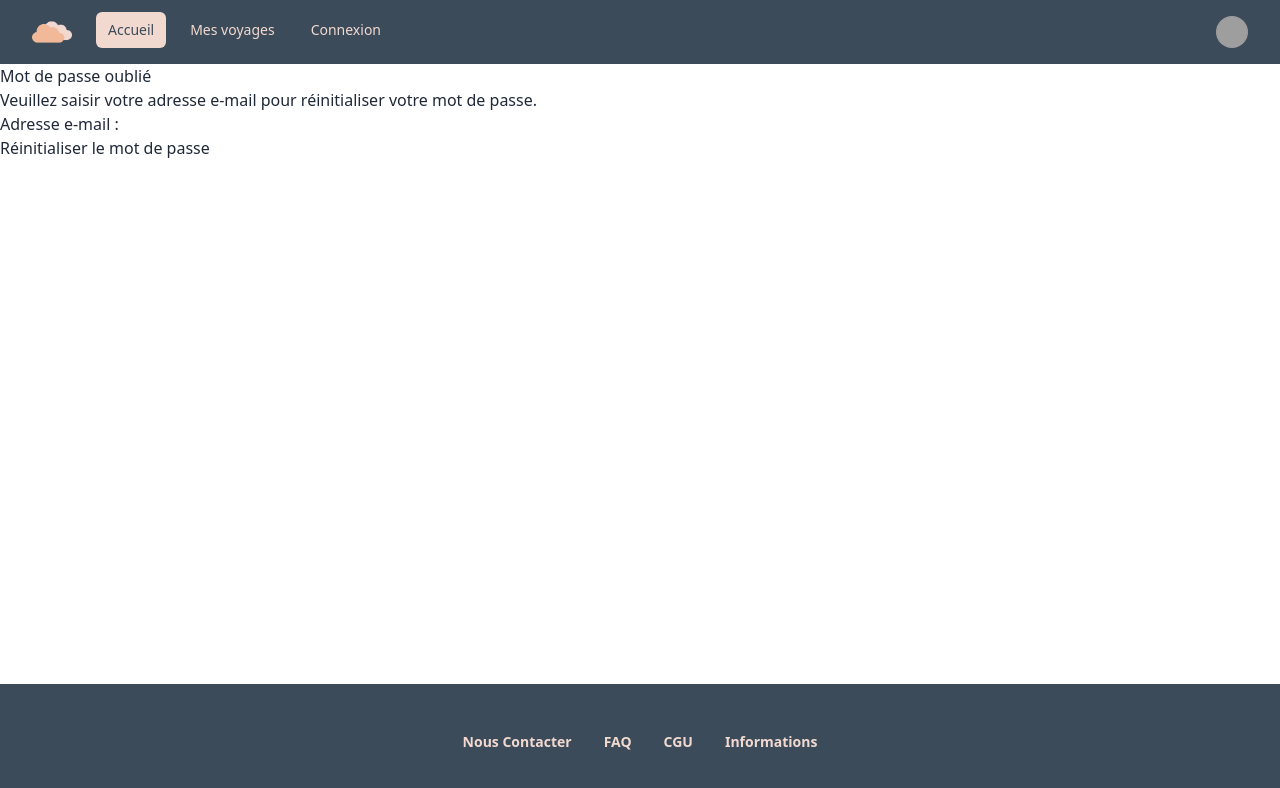
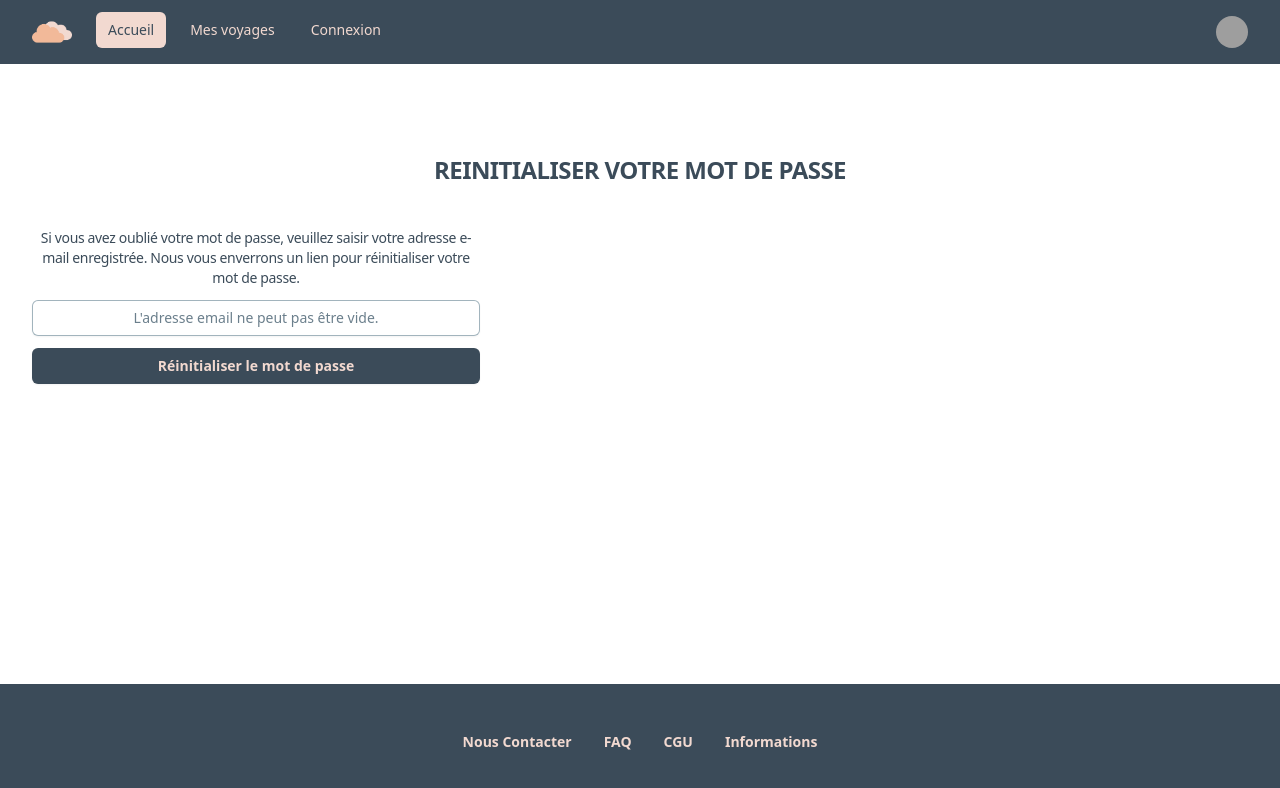
Before and after one commit to laurafeugene/site-voyage-front, a React (Vite) app: page /mot-de-passe-oublie in a window 1280 px wide. Shown: the top 788 px of the page. Built offline with nearby package versions, Linux system fonts and the light colour scheme; grey boxes are pictures that could not be loaded.

Commit message:
:feat: ajout du formulaire de mot de passe oublié avec champ obligatoire

```diff
--- a/src/components/App/ForgottenPassword/ForgottenPassword.tsx
+++ b/src/components/App/ForgottenPassword/ForgottenPassword.tsx
@@ -1,4 +1,4 @@
-import React, { useState } from 'react';
+import { useState } from 'react';
 
 function PasswordResetForm() {
   const [email, setEmail] = useState('');
@@ -17,24 +17,37 @@ function PasswordResetForm() {
   };
 
   return (
+    <div className="flex min-h-full flex-col justify-center px-6 py-12 lg:px-8">
+      <div className="w-auto">
         <form onSubmit={handleSubmit}>
-      <h2>Mot de passe oublié</h2>
-      <p>
-        Veuillez saisir votre adresse e-mail pour réinitialiser votre mot de
-        passe.
+          <h2 className="mt-10 text-center text-2xl font-bold leading-9 tracking-tight text-darkest">
+            REINITIALISER VOTRE MOT DE PASSE
+          </h2>
+          <p className="mt-10 text-center text-sm tracking-tight pb-3 text-darkest max-w-md">
+            Si vous avez oublié votre mot de passe, veuillez saisir votre
+            adresse e-mail enregistrée. Nous vous enverrons un lien pour
+            réinitialiser votre mot de passe.
           </p>
           <div>
-        <label htmlFor="email">Adresse e-mail :</label>
             <input
               type="email"
+              placeholder="L'adresse email ne peut pas être vide."
               id="email"
               value={email}
               onChange={handleEmailChange}
               required
+              className="block w-full rounded-md border-0 text-center p-1.5 text-darkest-900 text-sm shadow-sm ring-1 ring-inset ring-darkest-300 placeholder:text-darkest-400 mb-3 max-w-md focus:ring-2 focus:ring-inset focus:ring-indigo-600 sm:text-sm sm:leading-6"
             />
           </div>
-      <button type="submit">Réinitialiser le mot de passe</button>
+          <button
+            type="submit"
+            className="flex w-full justify-center rounded-md bg-darkest px-3 py-1.5 text-sm font-semibold leading-6 text-lightest max-w-md shadow-sm "
+          >
+            Réinitialiser le mot de passe
+          </button>
         </form>
+      </div>
+    </div>
   );
 }
 
```
Lines whose indentation alone changed are shown as unchanged.
